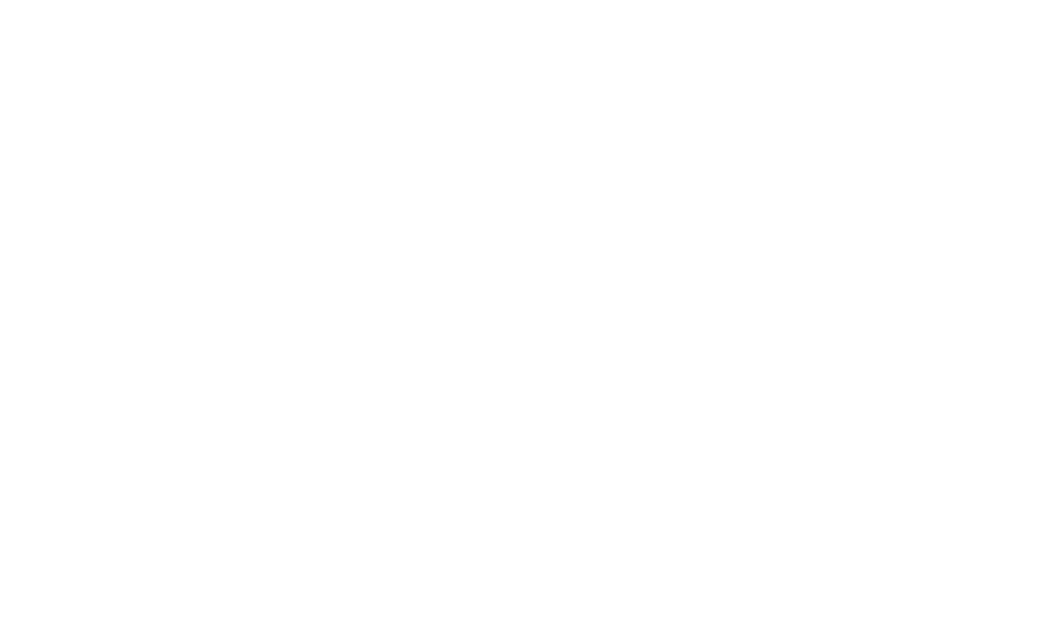
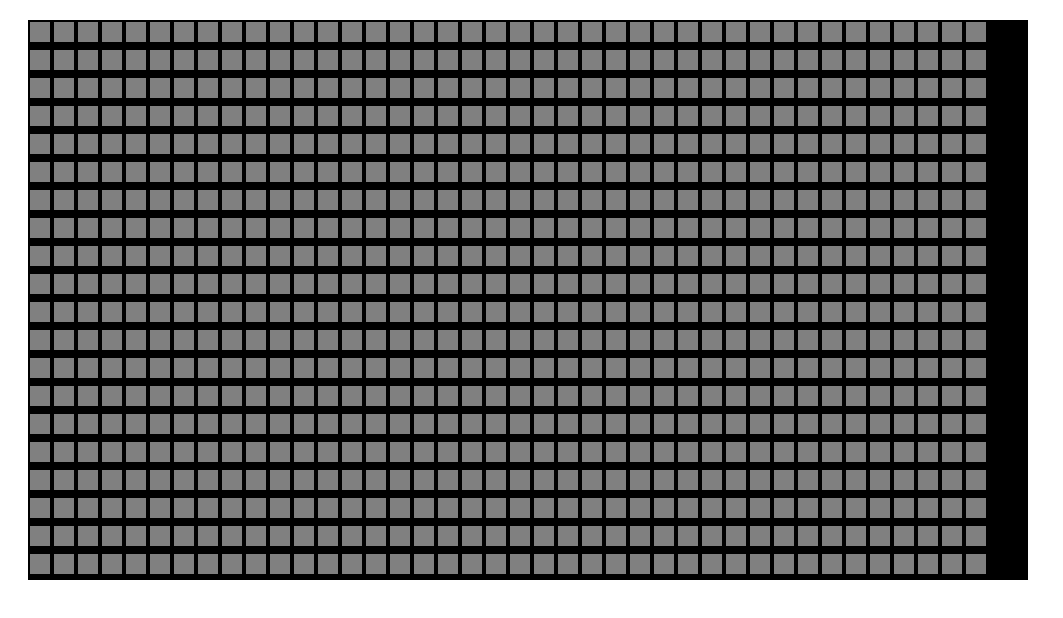
Before and after one commit to acciojob/Color-board-sayantan174, a website: page main.html in a window 1280 px wide. Shown: the whole page, without its empty margins (0-1063 px from the left). Drawn offline with Linux system fonts and the light colour scheme.

Commit message:
created a submission

```diff
--- a/main.html
+++ b/main.html
@@ -8,6 +8,8 @@
 
 <body>
 	<!-- the entire body must be written by student -->
+	<div class="container" id="container"></div>
+
     <script type="text/javascript" src="./script.js">
 </script>
 
--- a/script.js
+++ b/script.js
@@ -1 +1,11 @@
 //your JS code here. If required.
+const container = document.getElementById("container");
+for (let i = 0; i < 20; i++) {
+  for (let j = 0; j < 40; j++) {
+    const div = document.createElement("div");
+    div.className = "square";
+    container.appendChild(div);
+  }
+  const br = document.createElement("br");
+  container.appendChild(br);
+}
--- a/styles.css
+++ b/styles.css
@@ -1 +1,17 @@
 /*  your css code here. If applicable */
+.container {
+  background-color: black;
+  width: 1000px;
+  margin: 20px;
+}
+.square {
+  display: inline-block;
+  height: 20px;
+  width: 20px;
+  margin: 2px;
+  background-color: gray;
+  transition-duration: 1s;
+}
+.square:hover {
+  background-color: chartreuse;
+}
```
